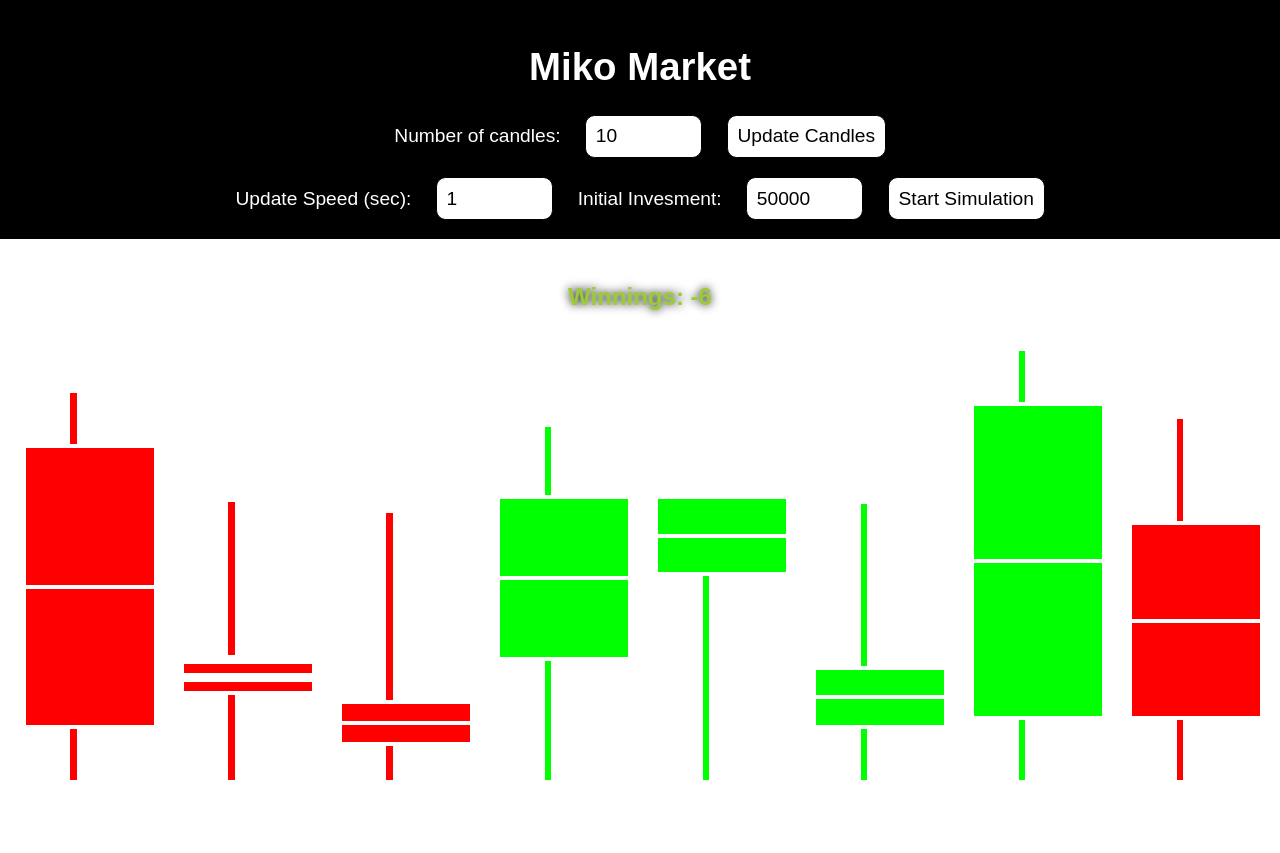
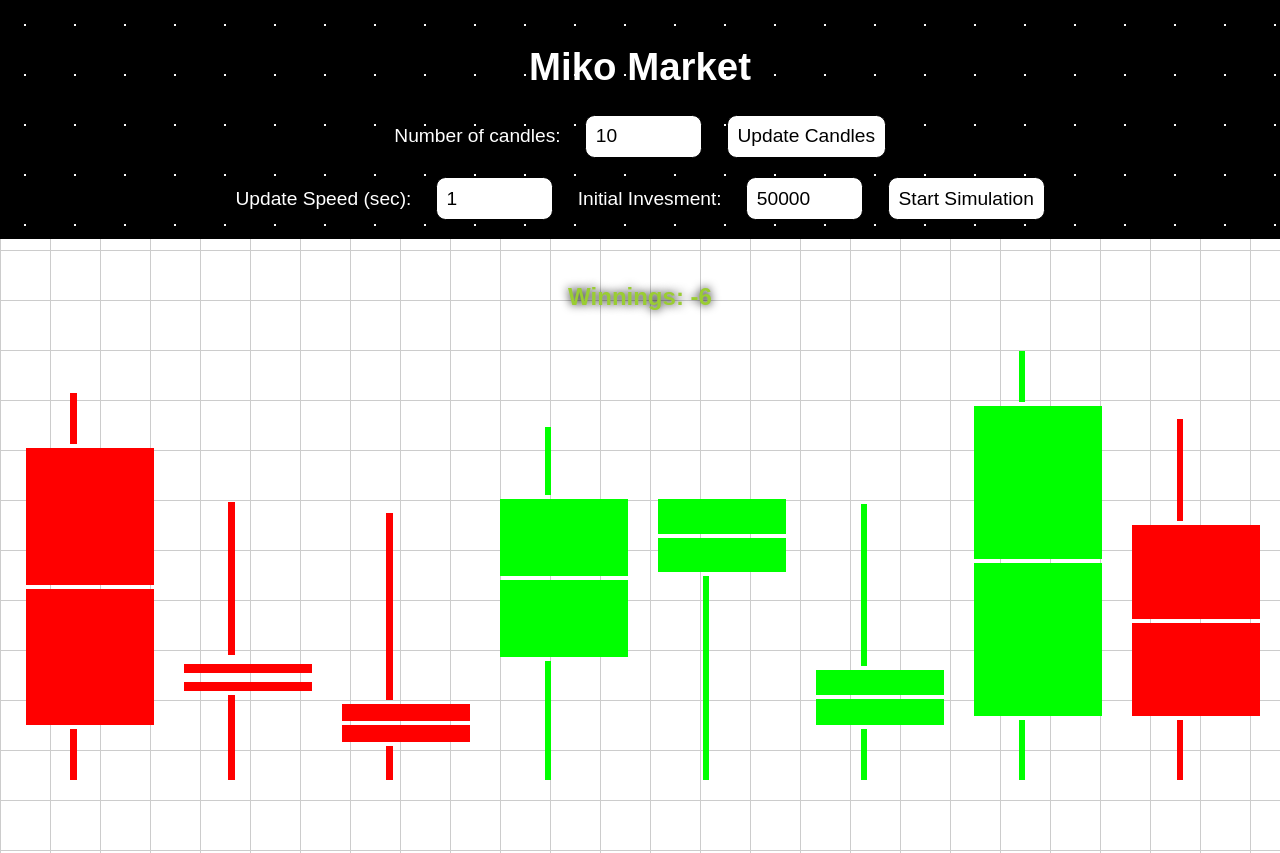
Before and after one commit to Ronterox/MikoMarket, a PHP site: page / in a window 1280 px wide. Run offline with PHP 8.4, Linux system fonts and the light colour scheme.

Commit message:
Better smooth experience with css backgrounds

```diff
--- a/css/index.css
+++ b/css/index.css
@@ -1,10 +1,21 @@
 body {
     font-family: Arial, sans-serif;
     margin: 0;
+
+    background-size: 50px 50px;
+    background-image:
+        linear-gradient(to right, #ccc 1px, transparent 1px),
+        linear-gradient(to bottom, #ccc 1px, transparent 1px);
+
+    min-height: 100vh;
 }
 
 header {
     background-color: #000;
+
+    background-size: 50px 50px;
+    background-image: radial-gradient(circle, #fff 1.5px, rgba(0, 0, 0, 0) 1px);
+
     font-size: 1.2em;
     text-align: center;
     color: #fff;
```
